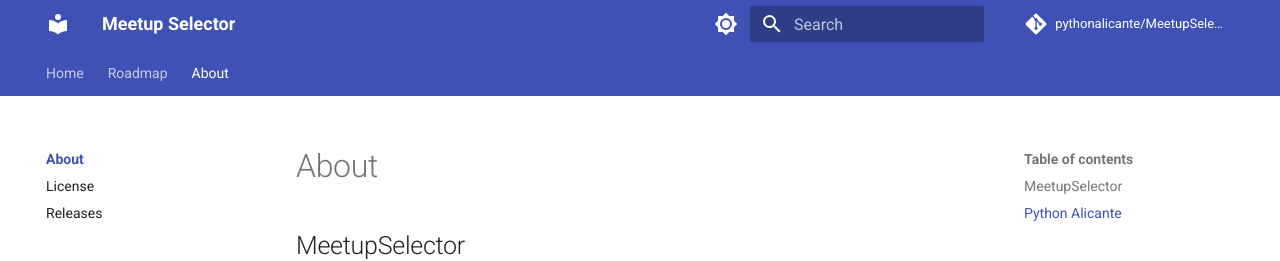
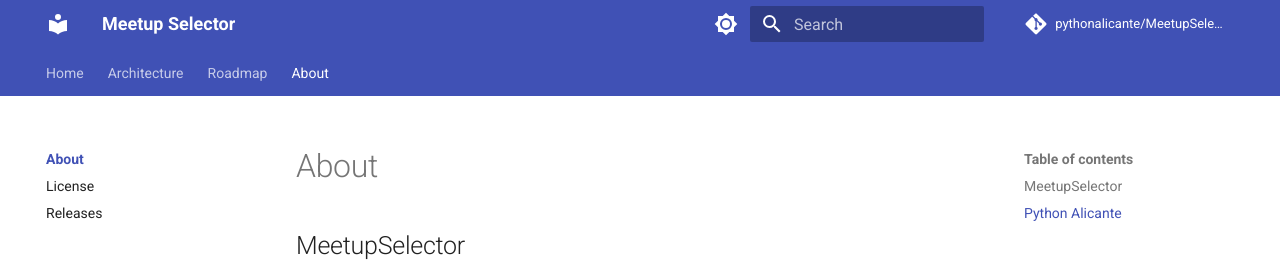
Before and after one commit to pythonalicante/MeetupSelector, an MkDocs documentation site: the page built from docs/about_us/index.md, in a window 1280 px wide. Shown: the top 261 px of the page. Built offline with MkDocs 1.6.1 and Material for MkDocs 9.7.7, drawn with Linux system fonts in a browser that asks for light colours; comment, search, counter and statistics services are not loaded.

Commit message:
docs: show Architecture page in header

```diff
--- a/mkdocs.yml
+++ b/mkdocs.yml
@@ -10,6 +10,8 @@ edit_uri: edit/main/docs/
 
 nav:
   - Home: 'index.md'
+  - Architecture:
+    - 'architecture/index.md'
   - Roadmap: 'roadmap.md'
   - About:
     - 'about_us/index.md'
```
